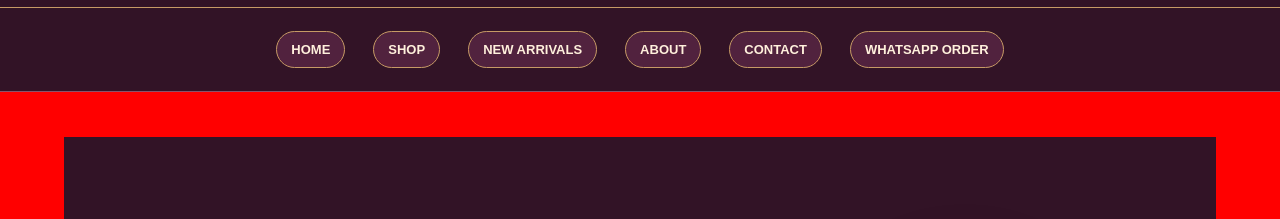
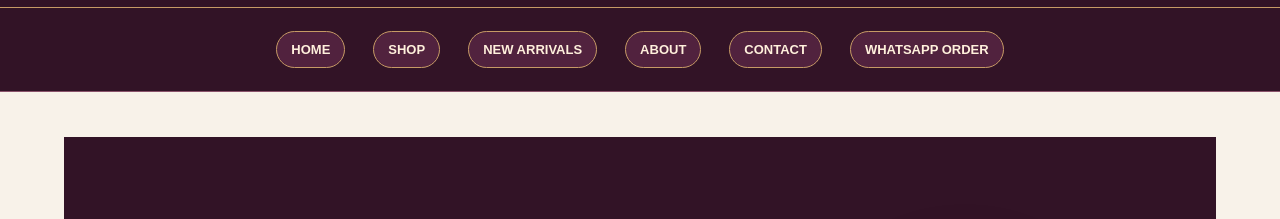
Before and after one commit to jubinantony2023/serah-design, a plain HTML site: page index.html in a window 1280 px wide. Shown: the part 224-443 px from the top of the page. Drawn offline with Linux system fonts and the light colour scheme; grey boxes are pictures that could not be loaded.

Commit message:
Update index.html

```diff
--- a/index.html
+++ b/index.html
@@ -1317,7 +1317,7 @@ body[data-page="home"] #home .category-box:hover {
   }
 }
     body[data-page="home"] #home {
-  background: red !important;
+  background: #f8f2e9 !important;
 }
 </style>
 <script>
```
